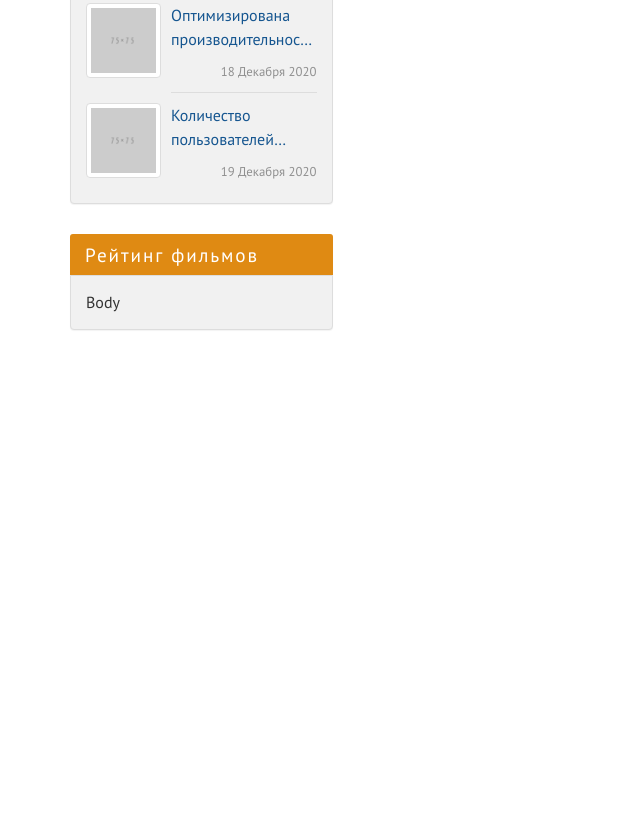
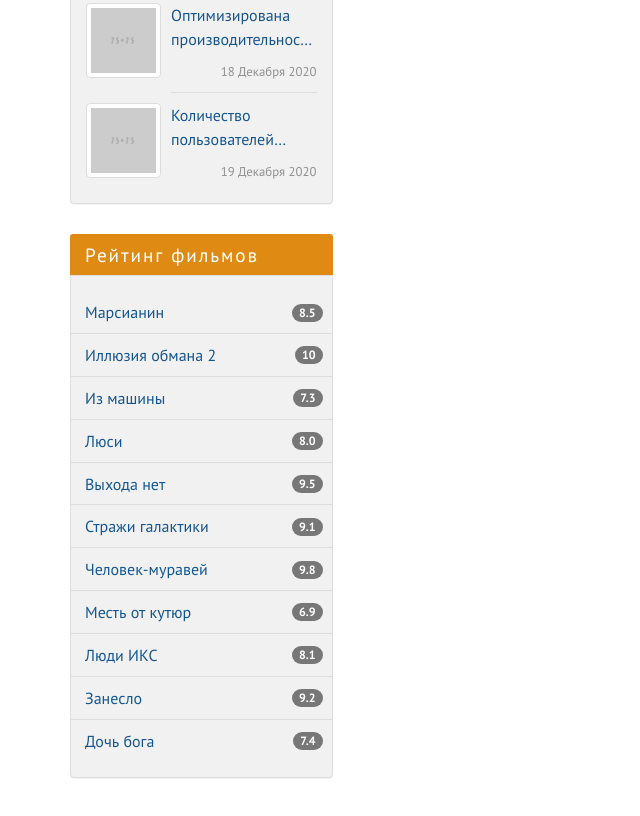
Before and after one commit to KlimenchukNikita/kinozal-template, a website: page index.html in a window 1280 px wide. Shown: the part 1602-2418 px from the top of the page, without its empty margins (0-640 px from the left). Before the commit the page ends 2042 px from the top, so only its background shows below. Drawn offline with Linux system fonts and the light colour scheme.

Commit message:
sidebar: рейтинг фильмов

```diff
--- a/assets/scss/_sidebar.scss
+++ b/assets/scss/_sidebar.scss
@@ -64,3 +64,64 @@
     }
 
 }
+
+.top-films {
+    &-body {
+        padding-left: 0px;
+        padding-right: 0px;
+    }
+
+    &-list {
+        margin-bottom: 0px;
+
+
+
+        & a {
+            color: $color-primary;
+
+        }
+
+        &__link {
+            background-color: transparent;
+            border-left: none;
+            border-right: none;
+            border-bottom: none;
+            border-top: 1px solid $color-gray;
+            transition: background-color 0s;
+            margin-left: -1px;
+            margin-right: -1px;
+            padding: 10px 50px 10px $gap;
+
+
+            &:first-child {
+                border-radius: 0px;
+                border-top: none;
+            }
+
+            &:last-child {
+                border-radius: 0px;
+            }
+
+            &:hover,
+            &:focus {
+                background-color: $color-accent !important;
+                transition: background-color 0s;
+                color: $color-light !important;
+
+                .badge {
+                    background-color: $color-dark;
+                }
+
+
+            }
+
+        }
+
+        &__badge {
+            position: absolute;
+            right: 10px;
+            top: 50%;
+            transform: translateY(-50%);
+        }
+    }
+}
--- a/index.html
+++ b/index.html
@@ -185,9 +185,44 @@
           <div class="panel-heading">
             <h3 class="panel-title">Рейтинг фильмов</h3>
           </div>
-          <div class="panel-body">
-            Body
+          <div class="top-films-body panel-body">
+            <div class="top-films-list list-group">
+              <a href="#" class="top-films-list__link list-group-item">Марсианин
+                <span class="top-films-list__badge badge">8.5</span></a>
+
+              <a href="#" class="top-films-list__link list-group-item">Иллюзия обмана 2
+                <span class="top-films-list__badge badge">10</span></a>
+
+              <a href="#" class="top-films-list__link list-group-item">Из машины
+                <span class="top-films-list__badge badge">7.3</span></a>
+
+              <a href="#" class="top-films-list__link list-group-item">Люси
+                <span class="top-films-list__badge badge">8.0</span></a>
+
+              <a href="#" class="top-films-list__link list-group-item">Выхода нет
+                <span class="top-films-list__badge badge">9.5</span></a>
+
+              <a href="#" class="top-films-list__link list-group-item">Стражи галактики
+                <span class="top-films-list__badge badge">9.1</span></a>
+
+              <a href="#" class="top-films-list__link list-group-item">Человек-муравей
+                <span class="top-films-list__badge badge">9.8</span></a>
+
+              <a href="#" class="top-films-list__link list-group-item">Месть от кутюр
+                <span class="top-films-list__badge badge">6.9</span></a>
+
+              <a href="#" class="top-films-list__link list-group-item">Люди ИКС
+                <span class="top-films-list__badge badge">8.1</span></a>
+
+              <a href="#" class="top-films-list__link list-group-item">Занесло
+                <span class="top-films-list__badge badge">9.2</span></a>
+
+              <a href="#" class="top-films-list__link list-group-item">Дочь бога
+                <span class="top-films-list__badge badge">7.4</span></a>
+
+            </div>
           </div>
+
         </div>
       </aside>
     </div>
```
Also changed, not shown: assets/css/style.css.
